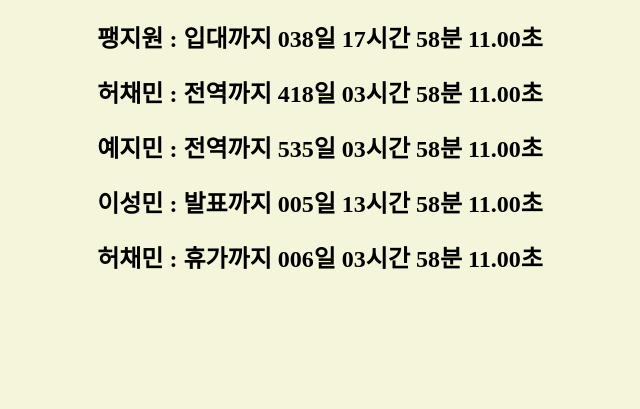
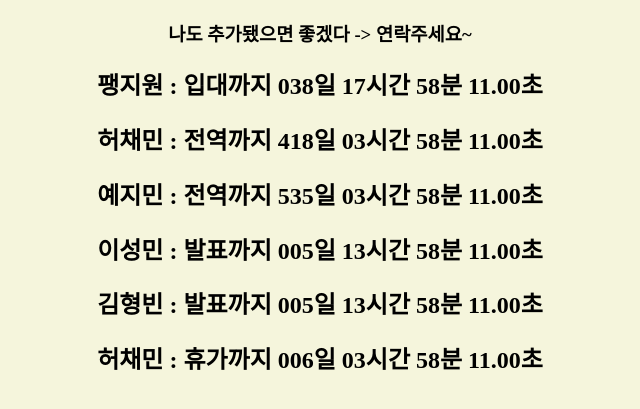
Before and after one commit to JiwonPaeng/members, a plain HTML site: page index.html in a window 1280 px wide. Shown: the part 61-470 px from the top of the page, without its empty margins (320-960 px from the left). Drawn offline with Linux system fonts and the light colour scheme.

Commit message:
김형빈 추가, 안내 추가

```diff
--- a/app.js
+++ b/app.js
@@ -1,8 +1,8 @@
-const NUMBER_OF_MEMBERS = 5;
+const NUMBER_OF_MEMBERS = 6;
 
-const ARRAY_PREFIX = ["입대까지", "전역까지", "전역까지", "발표까지", "휴가까지"]
-const ARRAY_NAMES = ["팽지원", "허채민", "예지민", "이성민", "허채민"];
-const ARRAY_DATES = ["Mar 20, 2023 14:00:00", "Apr 3, 2024 00:00:00", "Jul 29, 2024 00:00:00", "Feb 15, 2023 10:00:00", "Feb 16, 2023 00:00:00"];
+const ARRAY_PREFIX = ["입대까지", "전역까지", "전역까지", "발표까지", "발표까지", "휴가까지"]
+const ARRAY_NAMES = ["팽지원", "허채민", "예지민", "이성민", "김형빈", "허채민"];
+const ARRAY_DATES = ["Mar 20, 2023 14:00:00", "Apr 3, 2024 00:00:00", "Jul 29, 2024 00:00:00", "Feb 15, 2023 10:00:00", "Feb 15, 2023 10:00:00", "Feb 16, 2023 00:00:00"];
 
 document.body.onload = main;
 function main()
--- a/index.html
+++ b/index.html
@@ -10,5 +10,6 @@
     <body>
         <script src="app.js"></script>
         <h1>PANEG-CLUB</h1>
+        <h3>나도 추가됐으면 좋겠다 -> 연락주세요~</h3>
     </body>
 </html>
```
